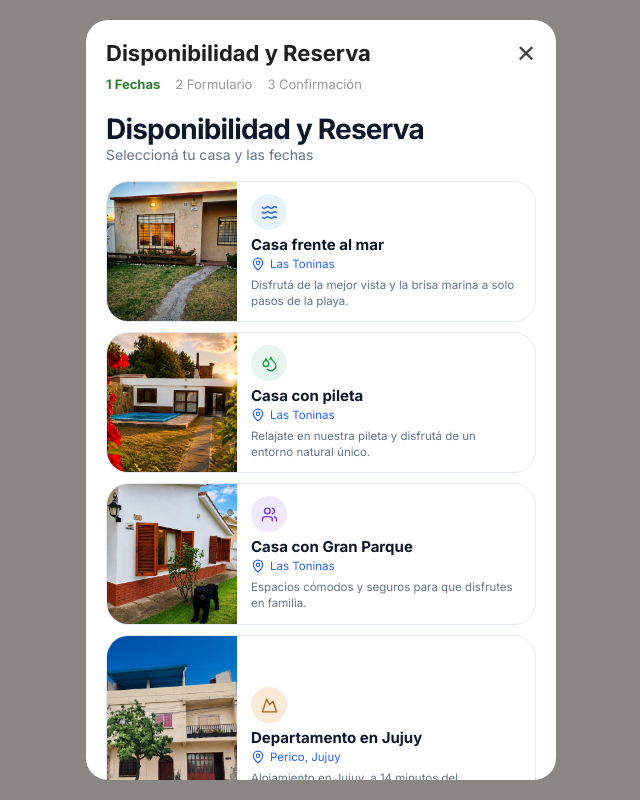
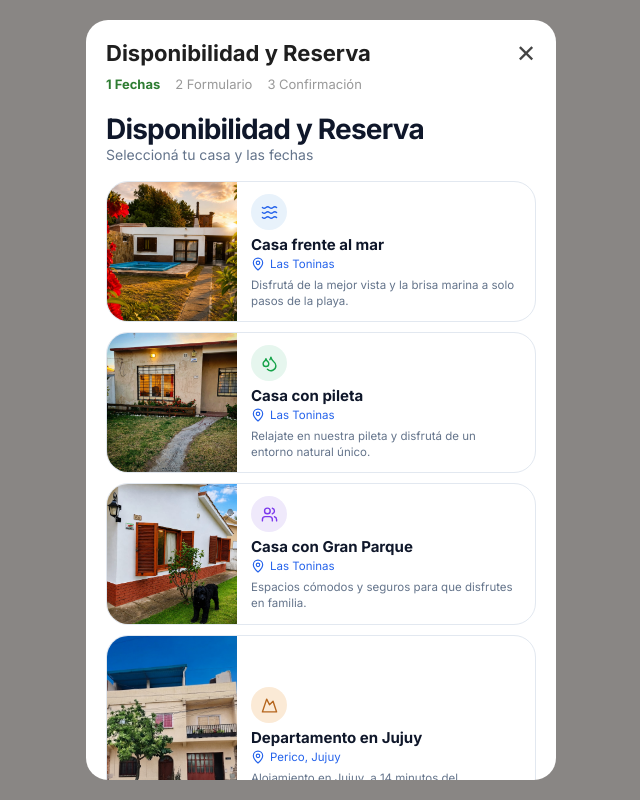
Before and after one commit to produccion2018/patrica_gabriel, a React (Vite) app: page /admin/nueva-reserva in a window 1280 px wide. Shown: the whole page, without its empty margins (319-959 px from the left). Built offline with nearby package versions, Linux system fonts and the light colour scheme; no server answers; sample sign-in values are in the browser's storage.

Commit message:
selector

```diff
--- a/src/components/Booking/HouseSelector.jsx
+++ b/src/components/Booking/HouseSelector.jsx
@@ -52,18 +52,6 @@ export default function HouseSelector({
     setSelectedHouse(house);
   };
 
-  const getCorrectedImage = (houseId, currentImage) => {
-    if (houseId === 1) {
-      const house2 = houses.find((h) => h.id === 2);
-      return house2 ? house2.imagen : currentImage;
-    }
-    if (houseId === 2) {
-      const house1 = houses.find((h) => h.id === 1);
-      return house1 ? house1.imagen : currentImage;
-    }
-    return currentImage;
-  };
-
   return (
     <div className="house-selector">
       <div>
@@ -73,7 +61,6 @@ export default function HouseSelector({
 
       <div className="booking-houses">
         {houses.map((house) => {
-          const correctedImg = getCorrectedImage(house.id, house.imagen);
           const detalle = DETALLE_CASA[house.id] || DETALLE_CASA[1];
           const Icono = detalle.Icono;
 
@@ -85,7 +72,7 @@ export default function HouseSelector({
               }`}
               onClick={() => handleSelectHouse(house)}
             >
-              <img src={correctedImg} alt={house.nombre} />
+              <img src={house.imagen} alt={house.nombre} />
 
               <div className="booking-house-info">
                 <div
@@ -116,10 +103,7 @@ export default function HouseSelector({
         <div className="booking-resumen">
           <h3>Resumen de reserva</h3>
           <div className="booking-resumen-card">
-            <img
-              src={getCorrectedImage(selectedHouse.id, selectedHouse.imagen)}
-              alt={selectedHouse.nombre}
-            />
+            <img src={selectedHouse.imagen} alt={selectedHouse.nombre} />
             <div>
               <h4>{selectedHouse.nombre}</h4>
               <p>{selectedHouse.ubicacion}</p>
```
